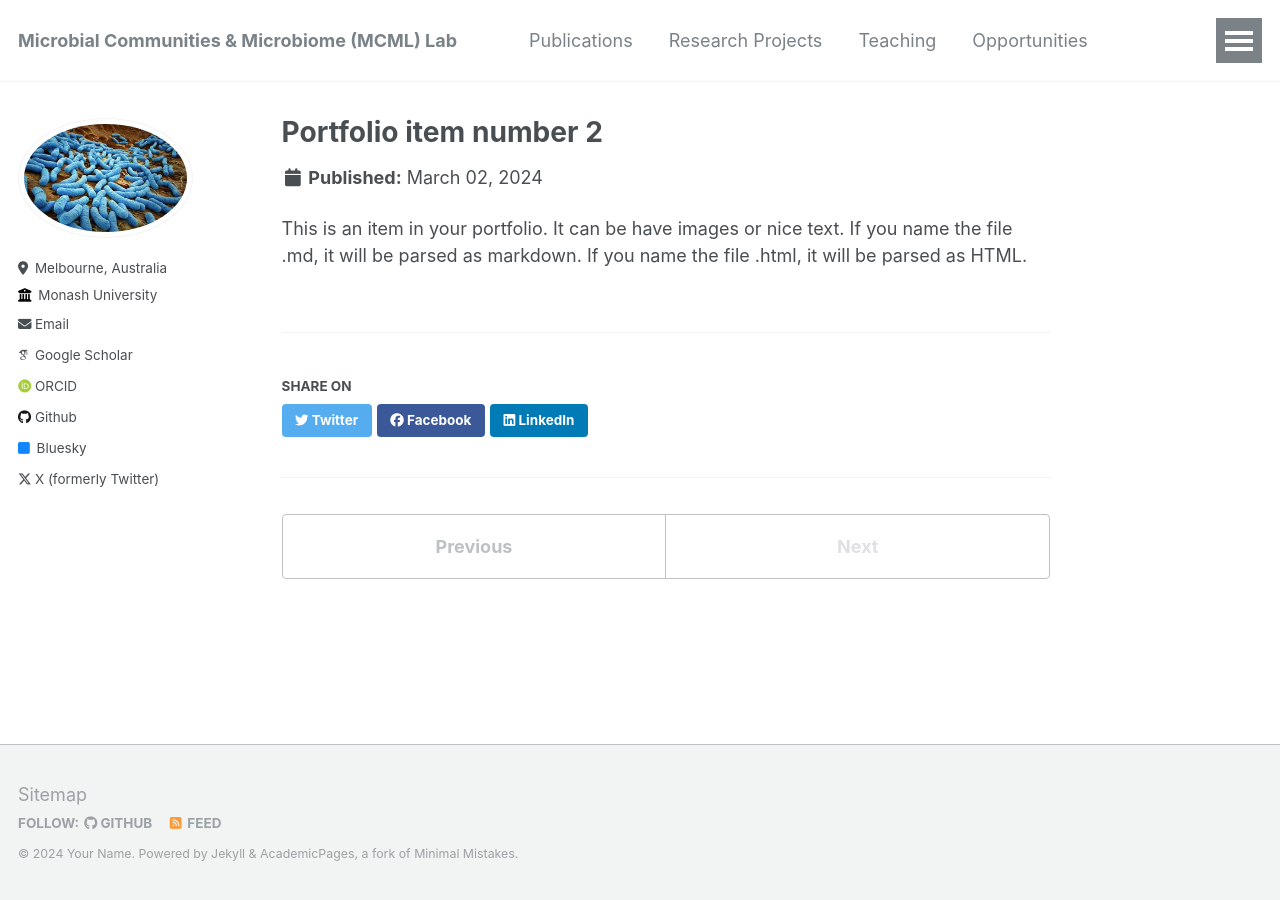
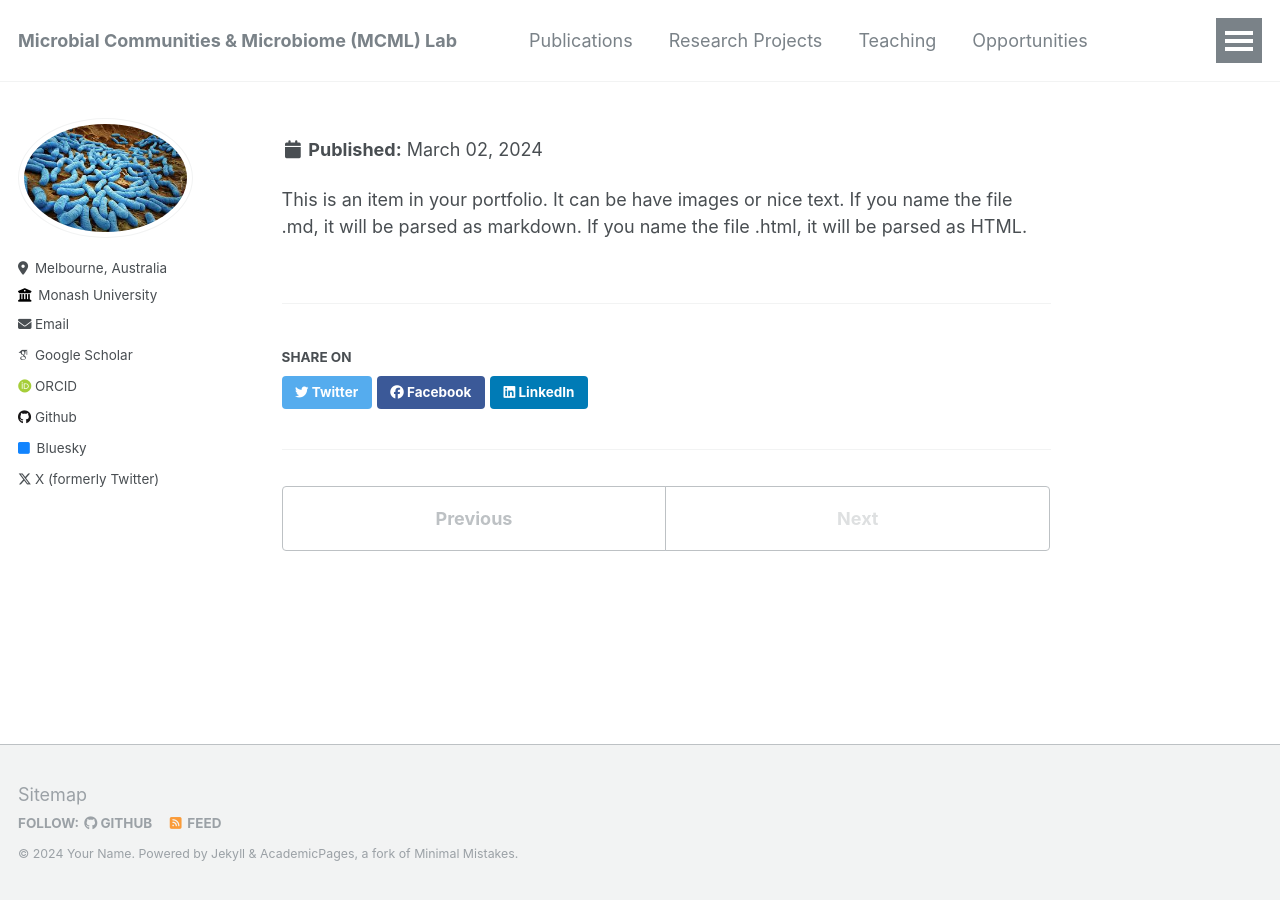
Before and after one commit to AminValiei/valieilab, a Jekyll site: the page built from _portfolio/portfolio-2.html, in a window 1280 px wide. Built offline with Jekyll 4.4.1, drawn with Linux system fonts in a browser that asks for light colours; some web fonts are replaced.

Commit message:
Update portfolio-2.html

```diff
--- a/_portfolio/portfolio-2.html
+++ b/_portfolio/portfolio-2.html
@@ -1,6 +1,6 @@
 ---
-title: "Portfolio item number 2"
-excerpt: "Short description of portfolio item number 2 <br/><img src='/images/500x300.png'>"
+title: ""
+excerpt: ""
 collection: portfolio
 ---
 
```
